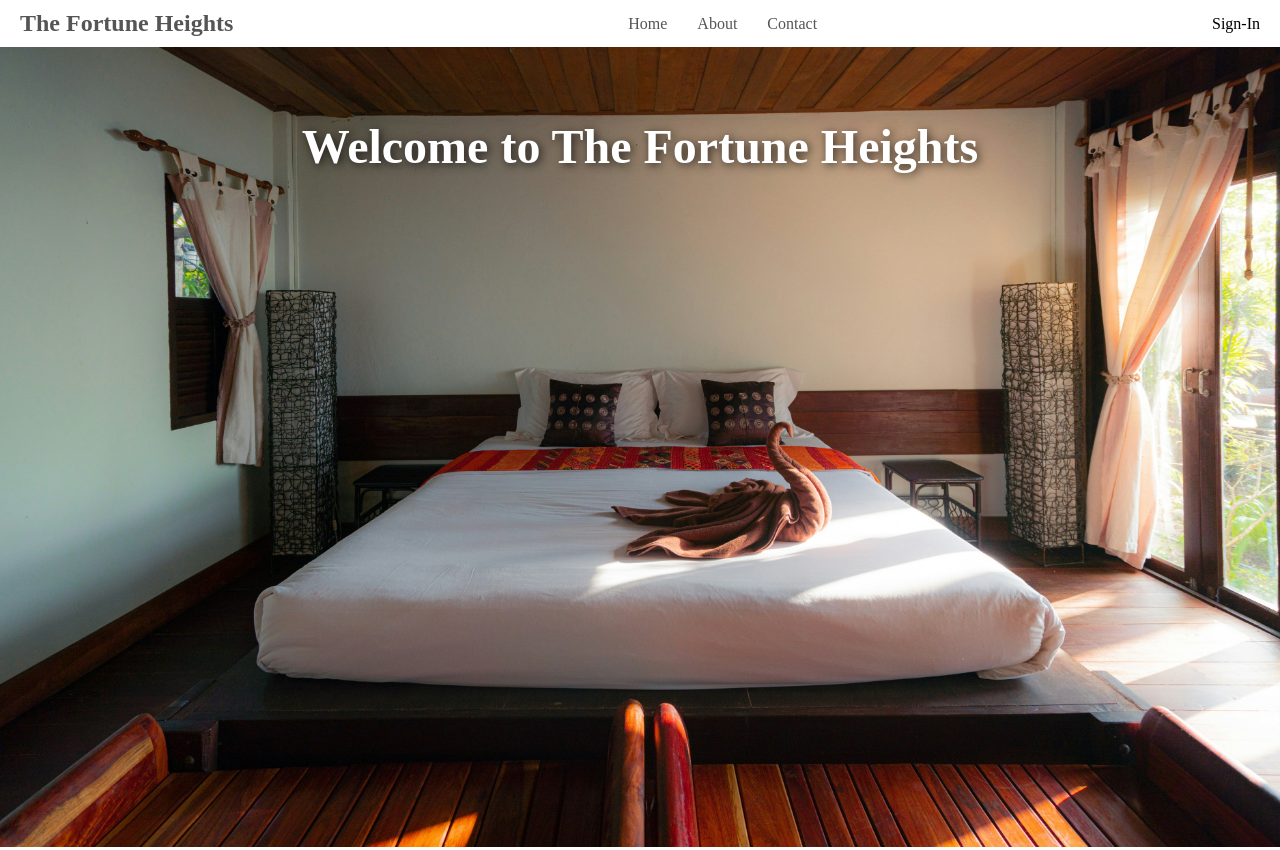
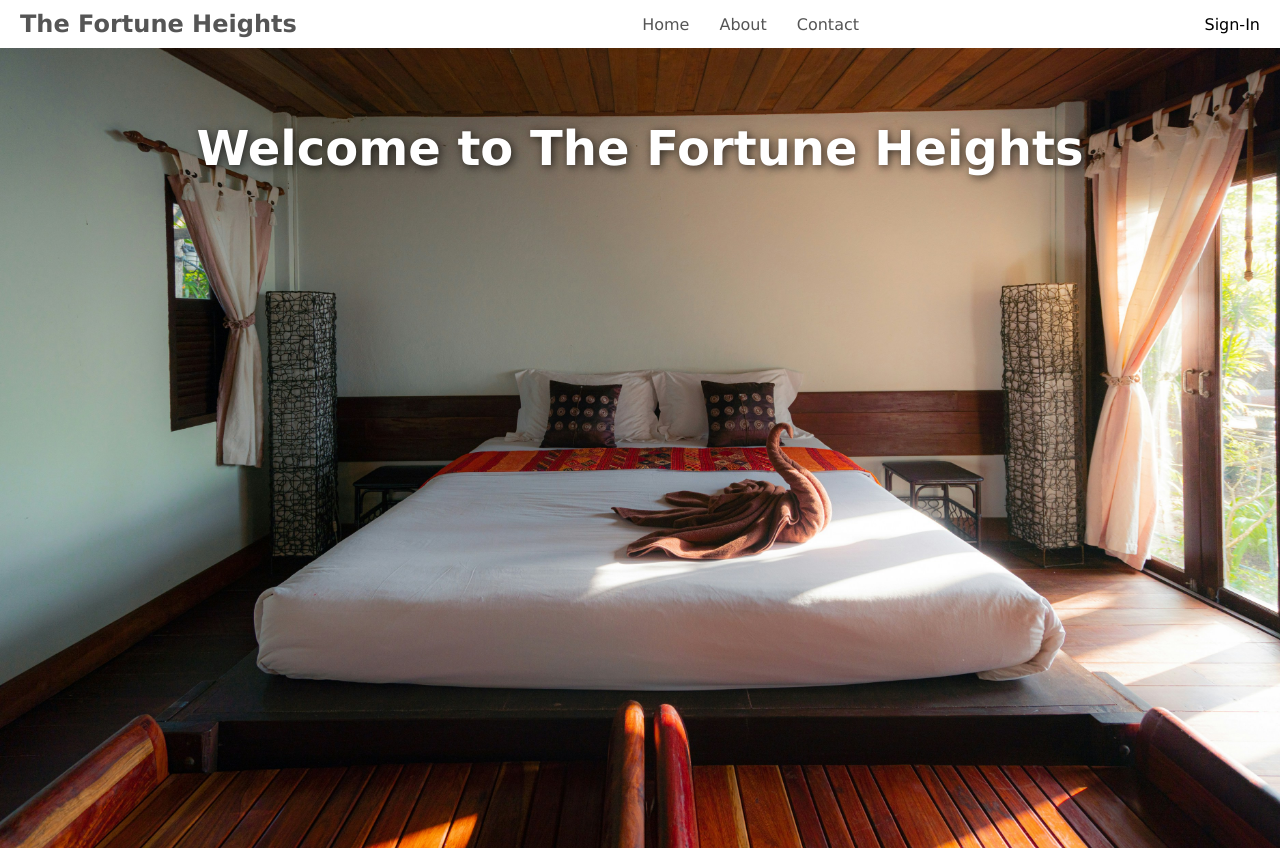
Before and after one commit to Praneeth3717/Hotel-Booking, a React (Vite) app in the folder frontend/: page / in a window 1280 px wide. Shown: the top 850 px of the page. Built offline with nearby package versions, Linux system fonts and the light colour scheme; no server answers.

Commit message:
Update App.css

```diff
--- a/frontend/src/App.css
+++ b/frontend/src/App.css
@@ -1,5 +1,5 @@
 body,html{
     margin:  0px;
     padding: 0px;
-    font-family:cursive;
+    font-family:'Lucida Sans', 'Lucida Sans Regular', 'Lucida Grande', 'Lucida Sans Unicode', Geneva, Verdana, sans-serif;
 }
```
